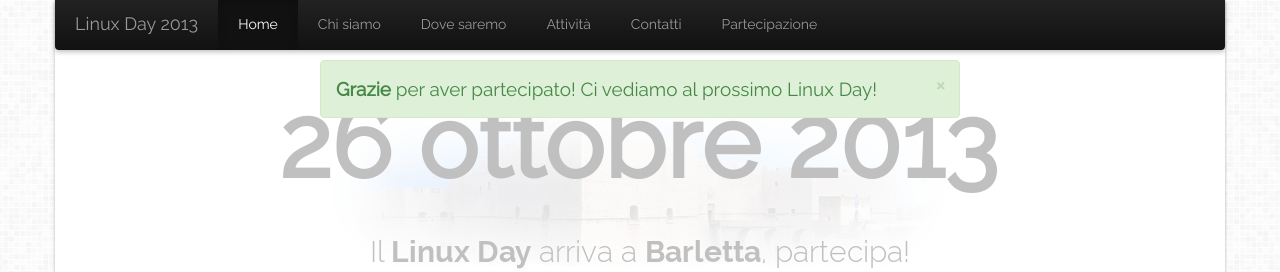
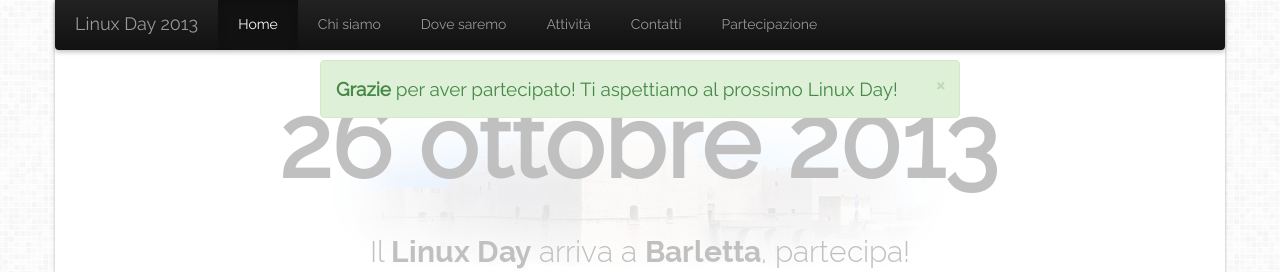
Before and after one commit to linuxdaybarletta/linuxdaybarletta2013.github.io, a Jekyll site: the page built from 00-index.html, in a window 1280 px wide. Shown: the top 272 px of the page. Built offline with Jekyll 4.4.1, drawn with Linux system fonts in a browser that asks for light colours; nearby versions of some CDN libraries; Markdown is read by kramdown in place of the engine named in the settings; comment, search, counter and statistics services are not loaded.

Commit message:
Update masteralert.html

```diff
--- a/_includes/masteralert.html
+++ b/_includes/masteralert.html
@@ -1,4 +1,4 @@
 {% capture alertcontent %}
-<strong>Grazie</strong> per aver partecipato! Ci vediamo al prossimo Linux Day!
+<strong>Grazie</strong> per aver partecipato! Ti aspettiamo al prossimo Linux Day!
 {% endcapture %}
 {% include alert.html type="success" content=alertcontent %}
```
